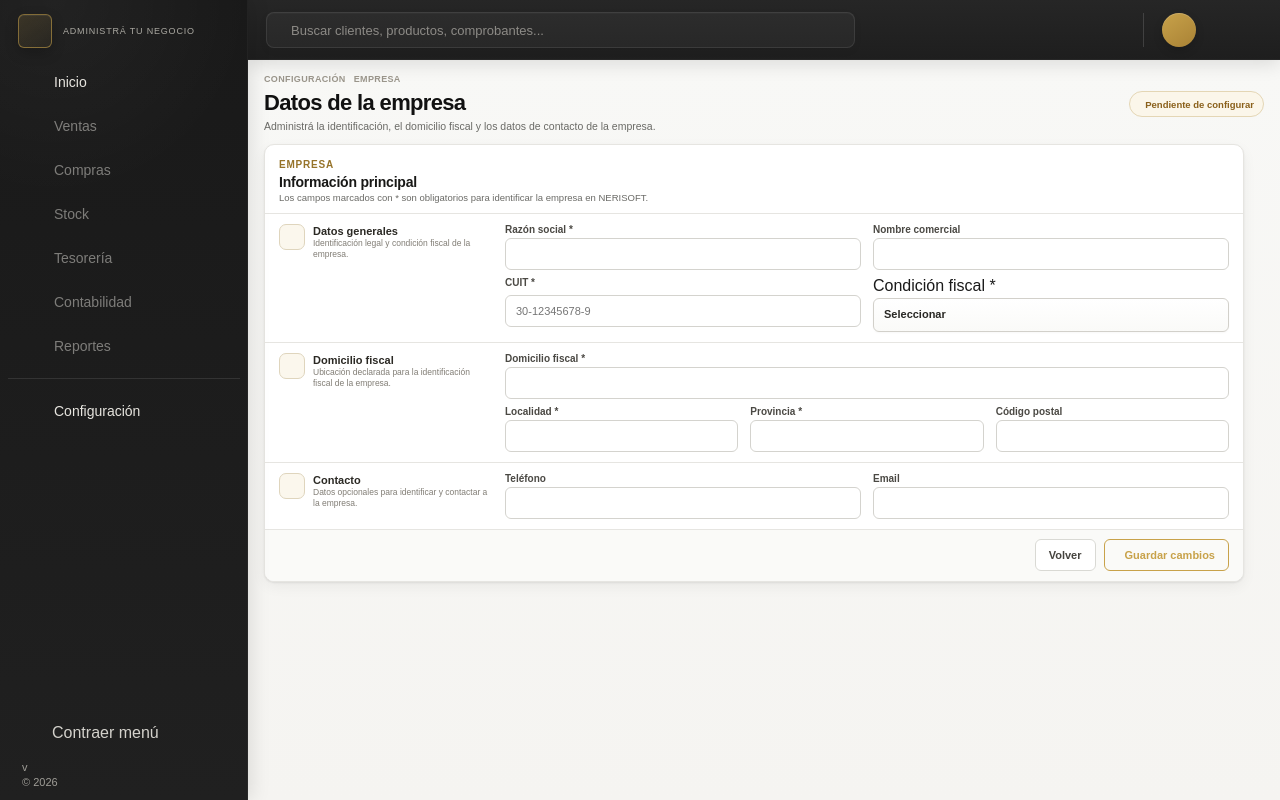
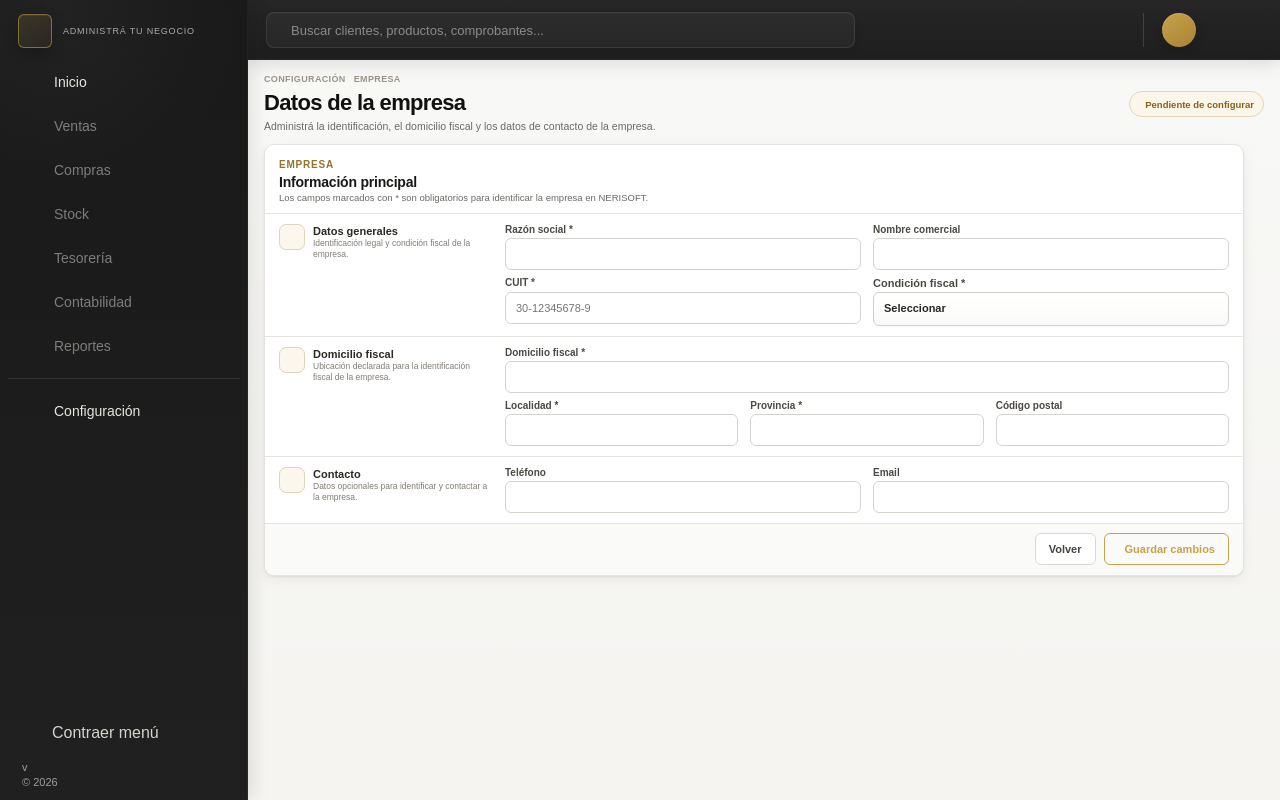
Before and after one commit to Nerpiti86/NeriSoft, a FastAPI app: template app/templates/company.html in a window 1280 px wide. Run offline with FastAPI, Linux system fonts and the light colour scheme; the template is opened without the code that fills it, so the values that code supplies are empty; parts of the project's set-up code (start-up, migrations or seed data) failed here and were passed over; some libraries are stand-ins or nearby versions; some web fonts are replaced.

Commit message:
fix: align custom company select

```diff
--- a/app/static/css/company.css
+++ b/app/static/css/company.css
@@ -134,6 +134,21 @@
 
 .company-address-grid .field-span-3 {
     grid-column: 1 / -1;
+}
+
+.company-grid .field > label {
+    color: #4b4944;
+    font-size: 11px;
+    font-weight: 650;
+}
+
+.company-grid .nerisoft-select {
+    width: 100%;
+}
+
+.company-grid select[aria-invalid="true"] + .nerisoft-select .nerisoft-select-trigger {
+    border-color: #c66a6a;
+    box-shadow: 0 0 0 2px rgb(180 71 71 / 8%);
 }
 
 .company-grid .field select {
```
